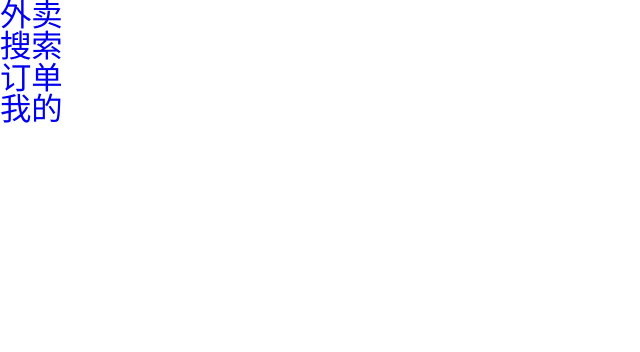
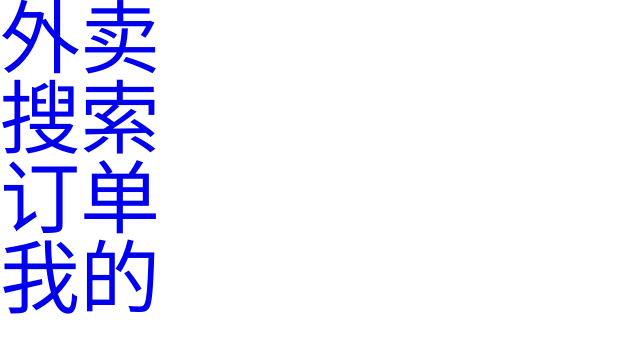
Before and after one commit to 18503973750/elm, a Vue app in the folder elm/app/: page /#/ in a window 1280 px wide. Shown: the top 352 px of the page, without its empty margins (0-640 px from the left). Built offline with nearby package versions, Linux system fonts and the light colour scheme.

Commit message:
默认文件修改

```diff
--- a/elm/app/index.html
+++ b/elm/app/index.html
@@ -5,6 +5,7 @@
     <meta name="viewport" content="width=device-width,initial-scale=1.0">
     <title>app</title>
     <link rel="stylesheet" href="./static/css/reset.css">
+    <script src="./static/js/base.js"></script>
 
 </head>
 <body>
--- a/elm/app/static/css/reset.css
+++ b/elm/app/static/css/reset.css
@@ -25,7 +25,7 @@
     display: block;
 }
 
- html,body {
+html, body {
     line-height: 1;
 }
 
@@ -84,87 +84,77 @@
 body {
     -webkit-text-size-adjust: none;
     -webkit-tap-highlight-color: rgba(0, 0, 0, 0);
-     color:595757;
-    font-family: 'PingFang SC','STHeitiSC-Light',"Microsoft YaHei",Arial,"Helvetica Neue",Helvetica,sans-serif;
+    color: #333333;
+    font-family: 'PingFang SC', 'STHeitiSC-Light', "Microsoft YaHei", Arial, "Helvetica Neue", Helvetica, sans-serif;
 }
 
- @media only screen and (min-width: 320px){
+@media only screen and (min-width: 736px) {
     html {
-         /* font-size: 12px !important; */
-     }
- }
- @media only screen and (min-width: 400px){
-     html {
-         /* font-size: 18px !important; */
-     }
- }
- @media only screen and (min-width: 481px){
-     html {
-         /* font-size: 20px !important;  */
-     }
- }
- @media only screen and (min-width: 569px){
-     html {
-         /* font-size: 22px !important;  */
-     }
- }
- @media only screen and (min-width: 641px){
-     html {
-         /* font-size: 24px !important;  */
+        font-size: 31.36px;
     }
 }
 
+@media only screen and (min-width: 415px) and (max-width: 735px) {
+    html {
+        font-size: 17.664px;
+    }
+}
 
-/* 以6s（375物理像素高清屏） 750px尺寸为基准：参考与是750px，
-
-16px/(375/750) = ?px/(320屏幕尺寸/750) ->  ? = 32*(320/750) = 13.65333px;
-
- */
-@media only screen and (min-width: 736px) {
-	html { font-size: 31.36px;}
-}
-@media only screen and (min-width: 415px) and (max-width: 735px) {
-	html { font-size: 17.664px;}
-}
 /* 基准------------------- */
 @media only screen and (min-width: 375px) and (max-width: 414px) {
-	html { font-size: 16px; }
+    html {
+        font-size: 80px;
     }
+}
+/*375/320 = 80/x*/
 @media only screen and (max-width: 374px) {
-	html { font-size: 13.65333px; }
+    html {
+        font-size: 68.267px;
+    }
+}
+/*@media only screen and (max-width: 374px) {*/
+/*html {*/
+/*font-size: 13.65333px;*/
+/*}*/
+/*}*/
+
+input[type=button], input[type=submit], input[type=file], button {
+    cursor: pointer;
+    -webkit-appearance: none;
 }
 
+.clearfix {
+    zoom: 1;
+}
 
-
- input[type=button], input[type=submit], input[type=file], button { cursor: pointer; -webkit-appearance: none; }
-
- .clearfix{
-     zoom:1;
- }
- .clearfix:after{
+.clearfix:after {
     content: "";
     display: table;
-     clear:both;
+    clear: both;
 }
- .left{
+
+.left {
     float: left;
 }
- .right{
-     float:right;
+
+.right {
+    float: right;
 }
- .root-color{
-   color:#90B4FC;
+
+.root-color {
+    color: #90B4FC;
 }
- .f0{
+
+.f0 {
     font-size: 0;
 }
- .hidden{
+
+.hidden {
     display: none;
 }
 
-
 /*垂直居中*/
-.baseline:before{
+.baseline:before {
     content: "";
     width: 0px;
     visibility: hidden;
--- a/elm/app/static/js/base.js
+++ b/elm/app/static/js/base.js
@@ -10,7 +10,7 @@
         return;
       }
       //f/320=160/375
-      html.style.fontSize = 80 * (clientW / 375) + "px";
+      html.style.fontSize = 23.4375 * (clientW / 375) + "px";
     }
   win.addEventListener(reEvt, reFontSize);
   // DOMContentLoaded->dom加载完就执行,onload要dom/css/js都加载完才执行
```
Lines whose indentation alone changed are shown as unchanged.
